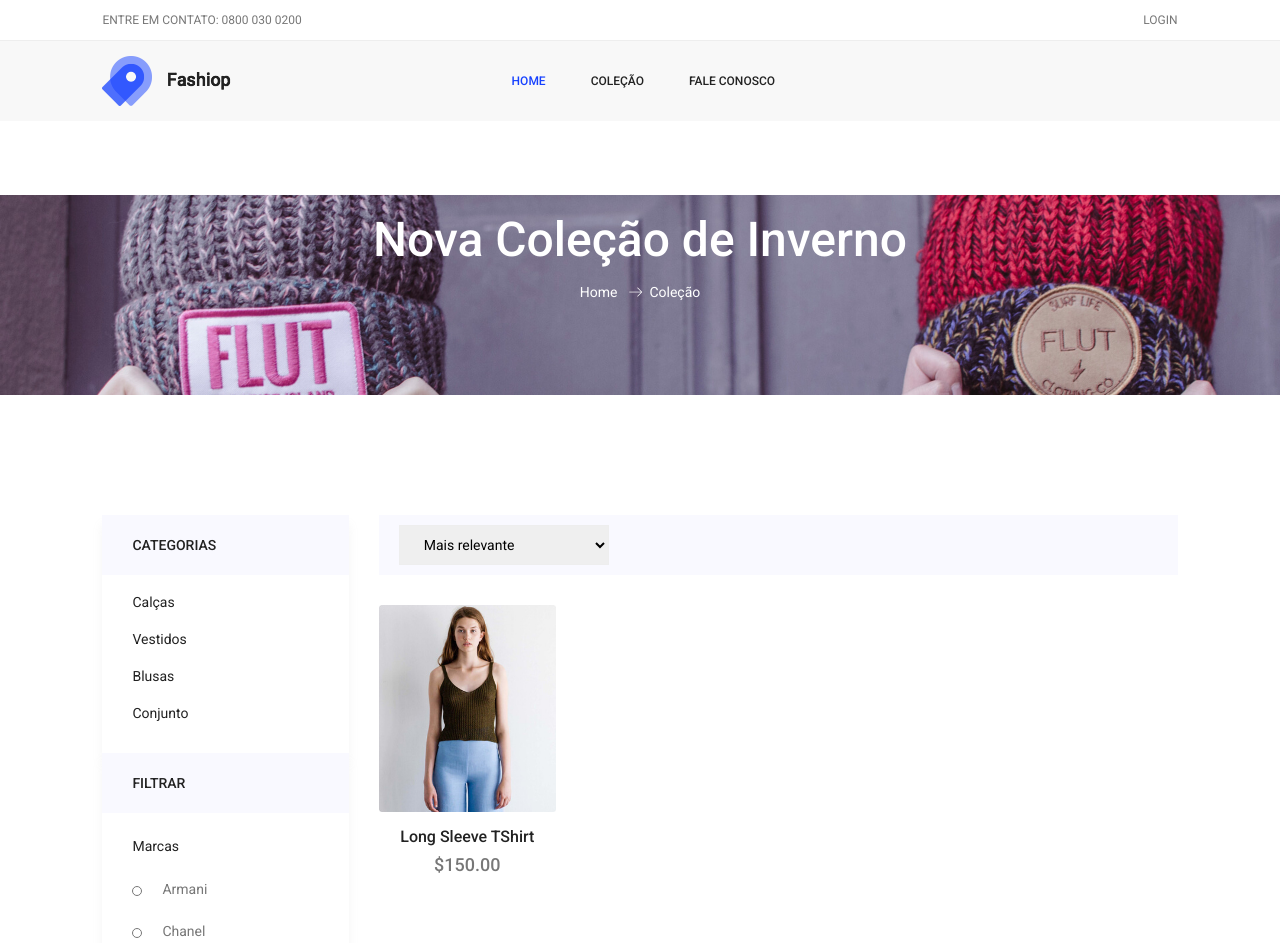
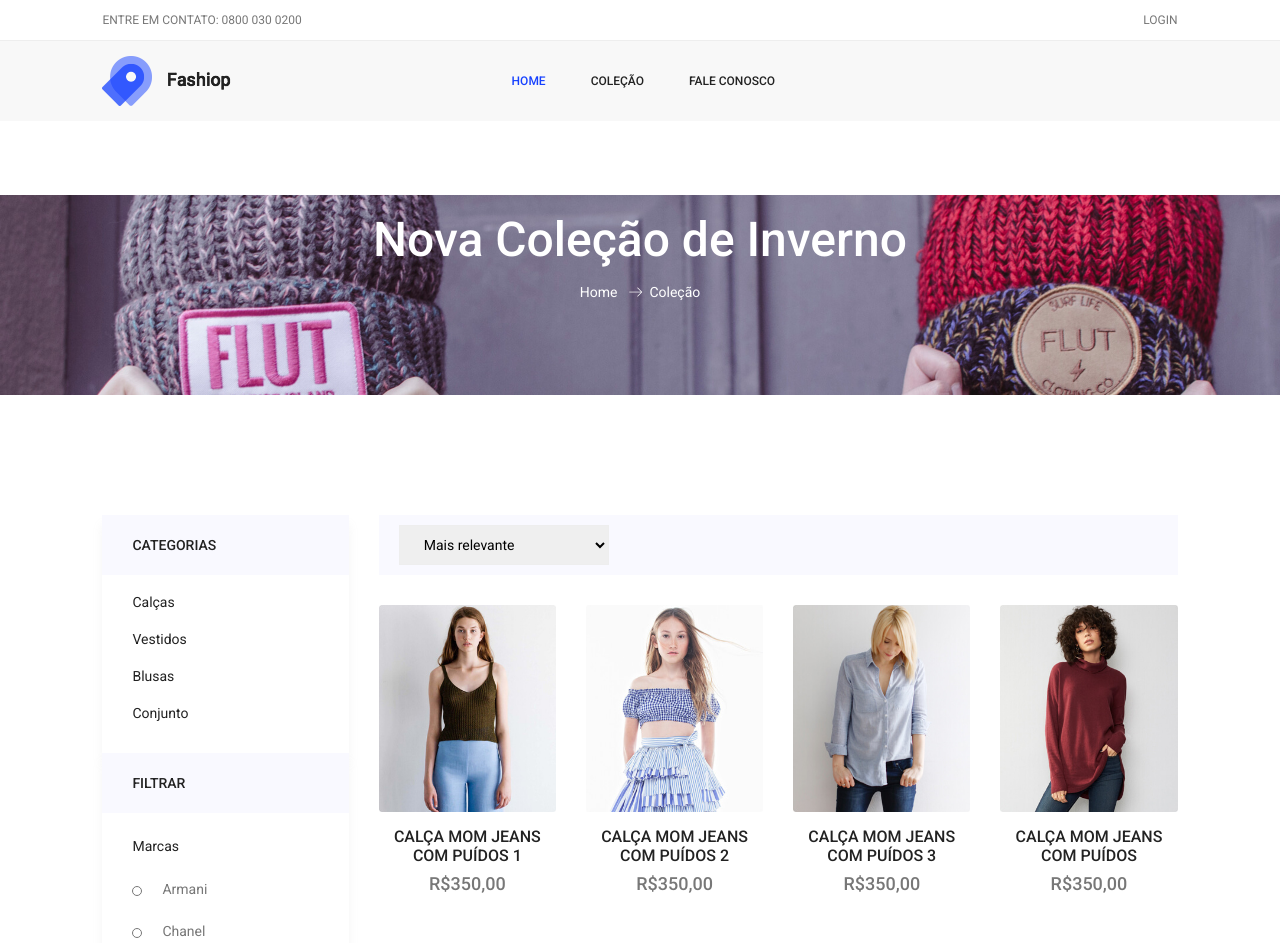
Before and after one commit to igorcastrodias/trabalho-ltp4, an Angular app: page /collection in a window 1280 px wide. Shown: the top 943 px of the page. Built offline with nearby package versions, Linux system fonts and the light colour scheme; data requests are answered from the project's data file.

Commit message:
Adicionando componente de listagem total

```diff
--- a/src/app/app.module.ts
+++ b/src/app/app.module.ts
@@ -18,6 +18,7 @@ import { SubscriptionComponent } from './components/subscription/subscription.co
 import { FeaturedProductsComponent } from './components/featured-products/featured-products.component';
 import { BrowseCategoriesComponent } from './components/browse-categories/browse-categories.component';
 import { BrowseBrandsComponent } from './components/browse-brands/browse-brands.component';
+import { AllProductsComponent } from './components/all-products/all-products.component';
 
 @NgModule({
   declarations: [
@@ -35,7 +36,8 @@ import { BrowseBrandsComponent } from './components/browse-brands/browse-brands.
     SubscriptionComponent,
     FeaturedProductsComponent,
     BrowseCategoriesComponent,
-    BrowseBrandsComponent
+    BrowseBrandsComponent,
+    AllProductsComponent
   ],
   imports: [
     HttpClientModule,
--- /dev/null
+++ b/src/app/components/all-products/all-products.component.html
@@ -0,0 +1,13 @@
+<div class="latest_product_inner row">
+    <div *ngFor="let productItem of productService.listProducts" class="col-lg-3 col-md-3 col-sm-6">
+        <div class="f_p_item">
+            <div class="f_p_img">
+                <img class="img-fluid" [src]="productItem.featuredImagePath" alt="">
+            </div>
+            <a [routerLink]="['/product',productItem.id]">
+                <h4>{{productItem.name}}</h4>
+            </a>
+            <h5>{{productItem.price}}</h5>
+        </div>
+    </div>
+</div>
--- /dev/null
+++ b/src/app/components/all-products/all-products.component.ts
@@ -0,0 +1,17 @@
+import { Component, OnInit } from '@angular/core';
+import {ProductService} from '../../services/product/product.service';
+import {Product} from '../../services/product/product.model';
+
+@Component({
+  selector: 'app-all-products',
+  templateUrl: './all-products.component.html',
+  styleUrls: ['./all-products.component.css']
+})
+export class AllProductsComponent implements OnInit {
+
+  constructor(public productService: ProductService) { }
+
+  ngOnInit(): void {
+    this.productService.getListProducts();
+  }
+}
--- a/src/app/pages/collection/collection.component.html
+++ b/src/app/pages/collection/collection.component.html
@@ -30,27 +30,7 @@
                     </div>
                 </div>
                 <div>
-                    <div class="latest_product_inner row">
-                        <div class="col-lg-3 col-md-3 col-sm-6">
-                            <div class="f_p_item">
-                                <div class="f_p_img">
-                                    <img class="img-fluid" src="../../../assets/img/product/feature-product/f-p-1.jpg" alt="">
-                                    <div class="p_icon">
-                                        <a href="#">
-                                            <i class="lnr lnr-heart"></i>
-                                        </a>
-                                        <a href="#">
-                                            <i class="lnr lnr-cart"></i>
-                                        </a>
-                                    </div>
-                                </div>
-                                <a [routerLink]="['/product',1]">
-                                    <h4>Long Sleeve TShirt</h4>
-                                </a>
-                                <h5>$150.00</h5>
-                            </div>
-                        </div>
-                    </div>
+                    <app-all-products></app-all-products>
                 </div>
             </div>
             <div class="col-lg-3">
```
Also changed, not shown: src/app/components/all-products/all-products.component.css (added), 1 other file (tests, documents, lock files or other folders).
